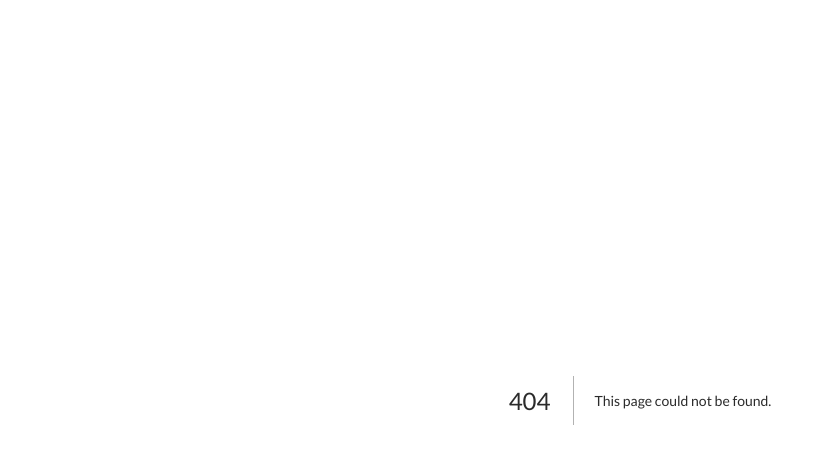
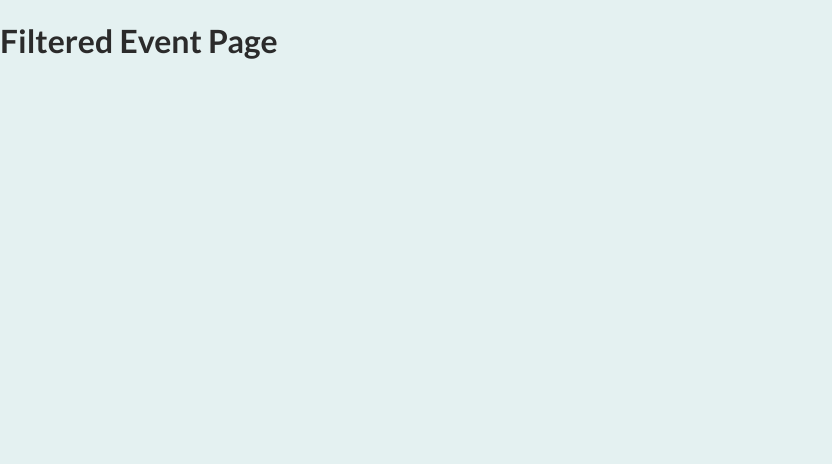
Before and after one commit to Yixin88/CodeyEvents, a Next.js app: page /events in a window 1280 px wide. Before the commit this address had no page. Shown: the top 464 px of the page, without its empty margins (0-832 px from the left). Built offline with nearby package versions, Linux system fonts and the light colour scheme.

Commit message:
set up basic file routing

```diff
--- /dev/null
+++ b/pages/events/[...slug].js
@@ -0,0 +1,9 @@
+import React from 'react'
+
+export default function FilteredEventsPage() {
+  return (
+    <div>
+      <h1>Filtered Event Page</h1>
+    </div>
+  )
+}
```
Also changed, not shown: pages/events/[eventId].js (added, +9 -0 lines), pages/events/index.js (added, +9 -0 lines), pages/index.js (+9 -0 lines).
